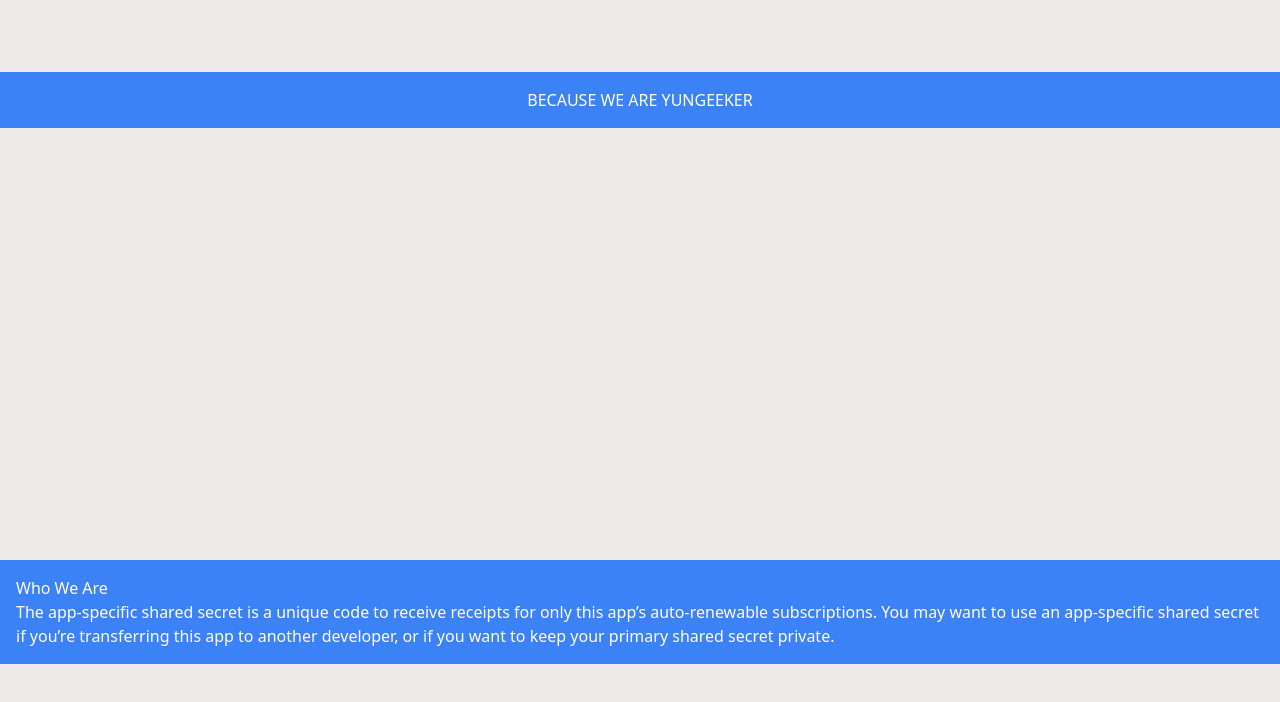
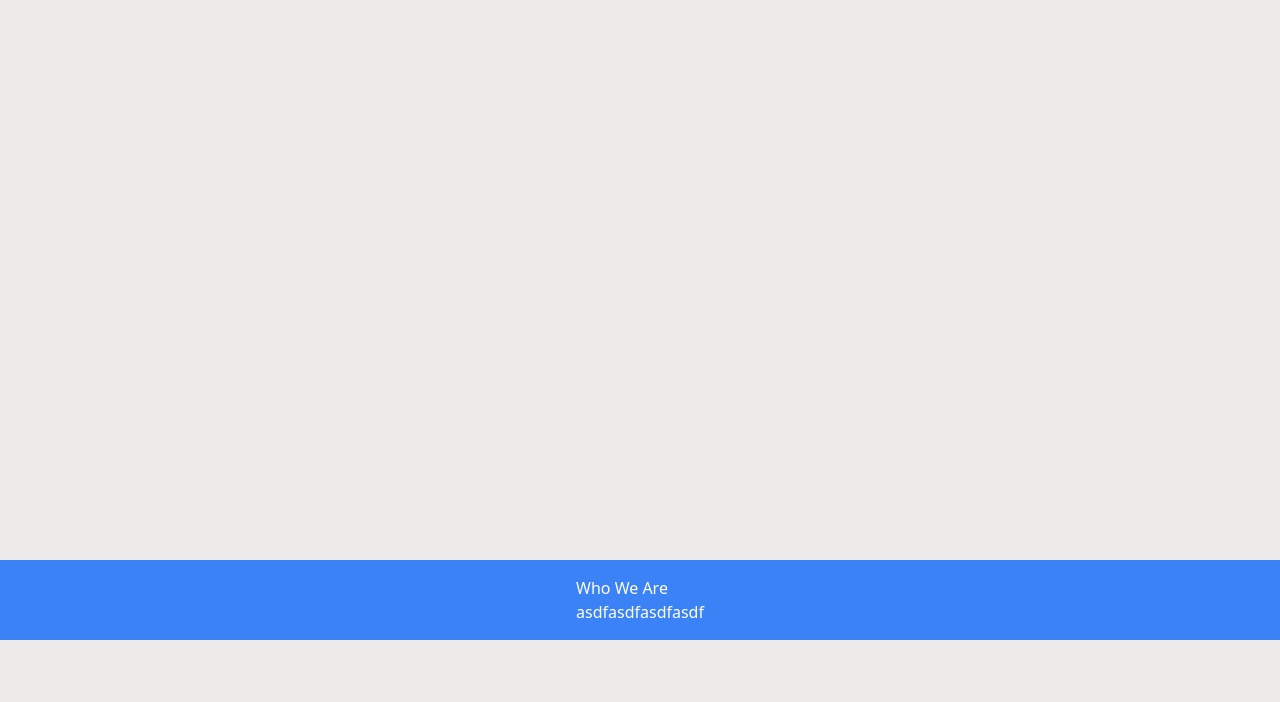
Before and after one commit to Gloridust/ygeeker, a Next.js app: page / in a window 1280 px wide. Shown: the top 702 px of the page. Built offline with nearby package versions, Linux system fonts and the light colour scheme.

Commit message:
Revert "Update index.mdx"
This reverts commit a676185d88b52a9ac5f6acf2150e7718f8a10ce2.

```diff
--- a/src/pages/index.mdx
+++ b/src/pages/index.mdx
@@ -1,16 +1,7 @@
-<section className="h-[70vh]">
-<br/><br/><br/>
-<div className="bg-blue-500 p-4 flex justify-center items-center text-white h-screen">
+<section className="h-[70vh]"></section>
+<div className="bg-blue-500 p-4 flex justify-center text-white">
 	<div>
-		<h3>BECAUSE WE ARE YUNGEEKER</h3>
+		<h3>Who We Are</h3>
+		<p>asdfasdfasdfasdf</p>
 	</div>
 </div>
-
-</section>
-
-<div className="bg-blue-500 p-4 flex justify-center items-center text-white h-screen">
-	<div>
-		<h3>Who We Are</h3>
-		<p>The app-specific shared secret is a unique code to receive receipts for only this app’s auto-renewable subscriptions. You may want to use an app-specific shared secret if you’re transferring this app to another developer, or if you want to keep your primary shared secret private.</p>
-	</div>
-</div>
```
